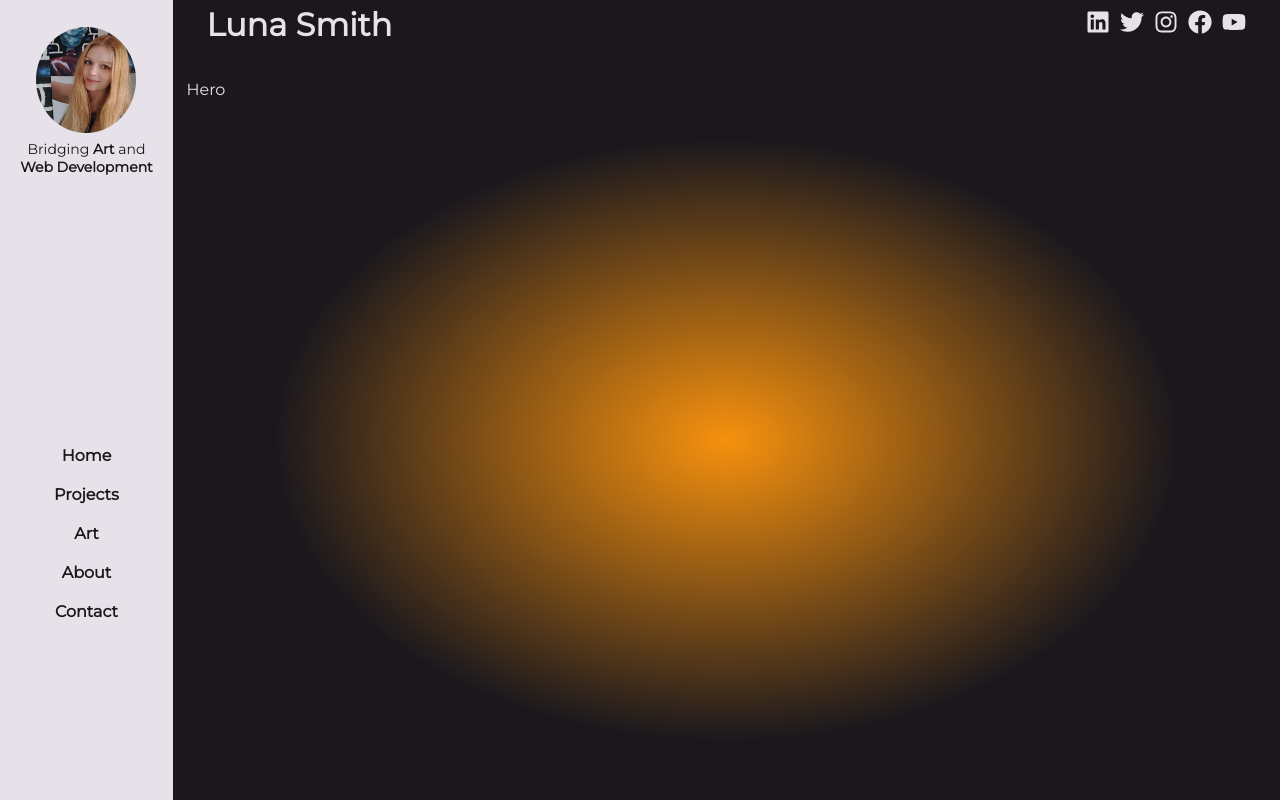
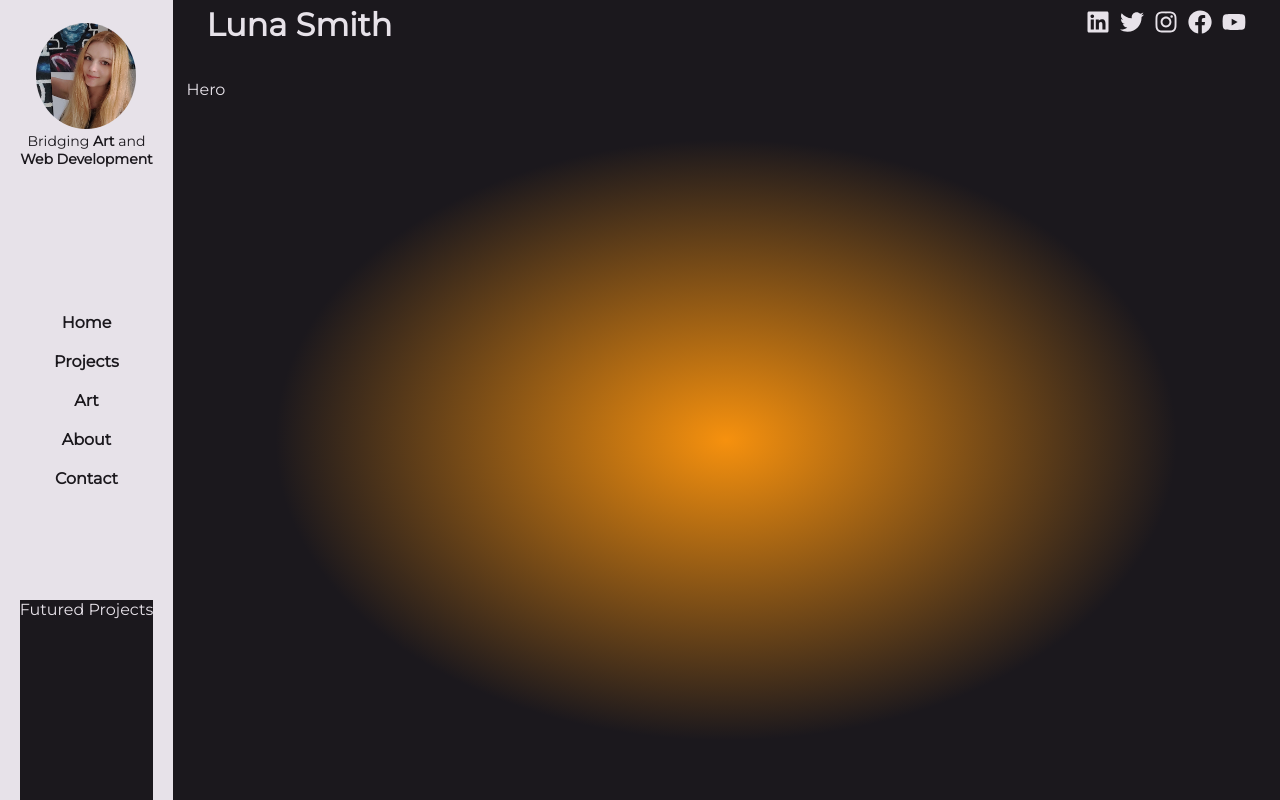
Before and after one commit to Lu-Smith/new_react_portfolio_sass, a React (Create React App) app: page / in a window 1280 px wide. Built offline with nearby package versions, Linux system fonts and the light colour scheme.

Commit message:
Updated Sidebar

```diff
--- a/src/components/Sidebar.tsx
+++ b/src/components/Sidebar.tsx
@@ -18,6 +18,9 @@ const Sidebar = () => {
         <Link to='/about'>About</Link>
         <Link to='/contact'>Contact</Link>
       </div>
+      <div className="box">
+          Futured Projects
+      </div>
     </div>
   )
 }
--- a/src/styles/sidebar.scss
+++ b/src/styles/sidebar.scss
@@ -10,7 +10,7 @@
         .imageContainer{
             margin-top: 20px;
             width: 100%;
-            height: 45%;
+            height: 56%;
             @include flex(center, center);
 
             img {
@@ -53,4 +53,9 @@
             }
         }
     }
+
+    .box {
+        flex: 1;
+        background-color: $primary-background;
+    }
 }
```
